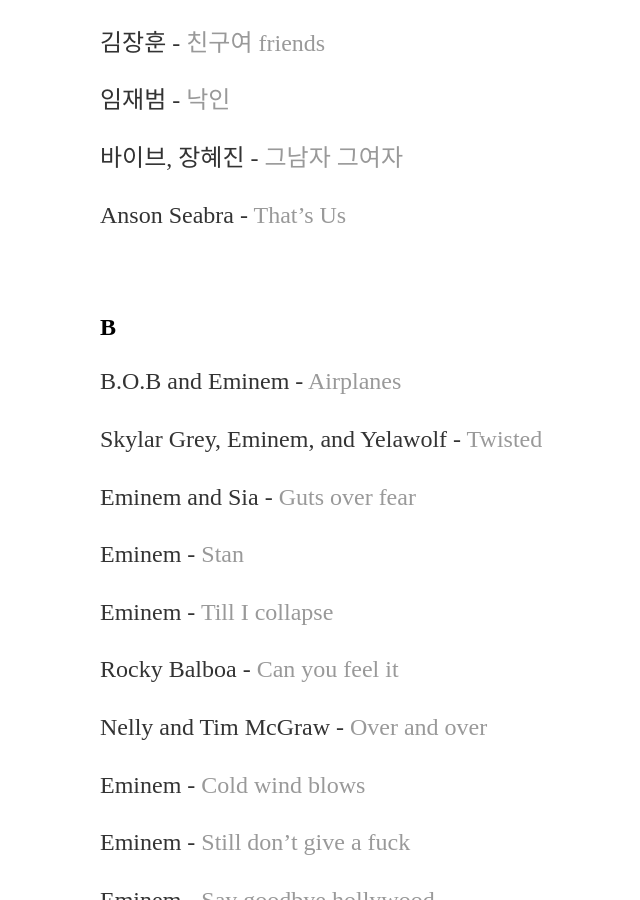
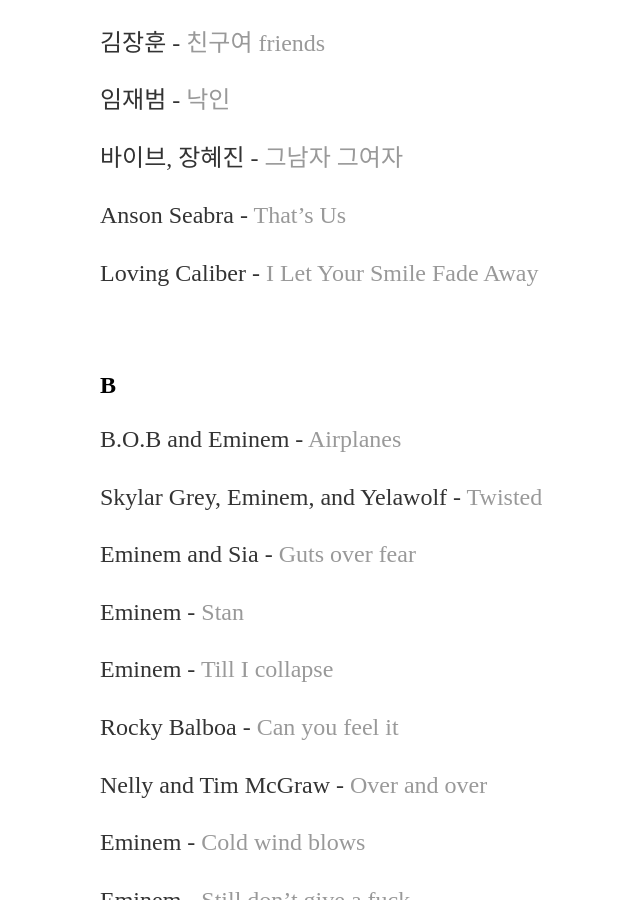
Before and after one commit to yjkweon24/yjkweon24.github.io, a Jekyll site: the page built from _posts/2018-10-23-songs-that-i-love.md, in a window 1280 px wide and 900 px high, scrolled down 3422 px. Shown: the whole window, without its empty margins (92-732 px from the left). Built offline with Jekyll 4.4.1, drawn with Linux system fonts in a browser that asks for light colours.

Commit message:
Update 2018-10-23-songs-that-i-love.md

```diff
--- a/_posts/2018-10-23-songs-that-i-love.md
+++ b/_posts/2018-10-23-songs-that-i-love.md
@@ -116,6 +116,8 @@
 바이브, 장혜진 - [그남자 그여자](https://www.youtube.com/watch?v=EeMT7kKNOSE&ab_channel=%EB%8B%A4%EB%9D%BD%EB%B0%A9mp3)
 
 Anson Seabra - [That's Us](https://www.youtube.com/watch?v=6bXSNuMyEN4)
+
+Loving Caliber - [I Let Your Smile Fade Away](https://www.youtube.com/watch?v=kb-C_GRKVz8)
 
 <br>
 
```
